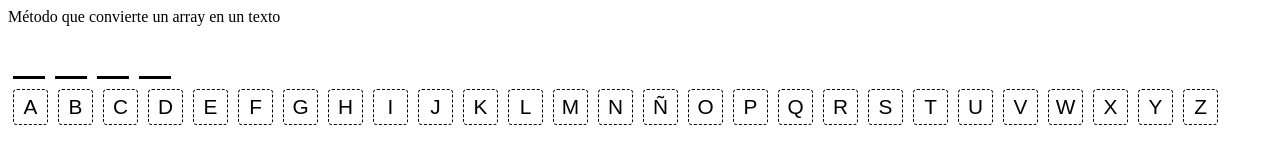
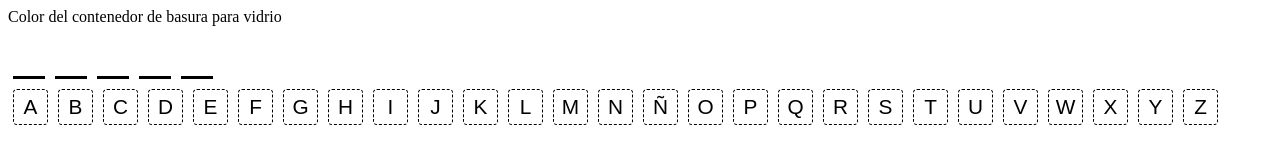
Before and after one commit to pattymicaelazurita/recicla, a React (Create React App) app: page /juego in a window 1280 px wide. Shown: the top 148 px of the page. Built offline with nearby package versions, Linux system fonts and the light colour scheme.

Commit message:
Alinear temática de reciclaje

```diff
--- a/src/assets/preguntas.js
+++ b/src/assets/preguntas.js
@@ -1,33 +1,30 @@
 export const PALABROS=[
     {
-        pregunta:"Método especial para recorrer array",
-        palabro:"FOREACH"
+        pregunta:"Residuos sólidos que han sido generados por el ser humanos",
+        palabro:"BASURA"
     }, {
-        pregunta:"Sustituto del condicional IF",
-        palabro:"SWITCH"
+        pregunta:"Reciclaje completo de materia orgánica",
+        palabro:"COMPOSTAJE"
     }, {
-        pregunta:"Apellido del programador creador de JavaScript",
-        palabro:"EICH"
+        pregunta:"Degradar el estado natural del medio ambiente",
+        palabro:"CONTAMINAR"
     }, {
-        pregunta:"Propiedad que permite crear contenido HTML en una caja",
-        palabro:"INNERHTML"
+        pregunta:"Color del contenedor de basura para papel y cartón",
+        palabro:"AZUL"
     }, {
-        pregunta:"Método que convierte un string en un array",
-        palabro:"SPLIT"
+        pregunta:"Color del contenedor de basura para vidrio",
+        palabro:"VERDE"
     }, {
-        pregunta:"Método que convierte un array en un texto",
-        palabro:"JOIN"
+        pregunta:"Elementos que no se encuentran compuestos por componentes orgánicos",
+        palabro:"INORGANICOS"
     }, {
-        pregunta:"Canal de Youtube que hay que suscribirse si o si",
-        palabro:"SOYJAB"
+        pregunta:"Disminuir el volumen de los productos",
+        palabro:"REDUCIR"
     }, {
-        pregunta:"Propiedad que cuenta el número de caracteres de un string",
-        palabro:"LENGTH"
+        pregunta:"Acción de dar un nuevo uso a un objeto que ha sido previamente utilizado",
+        palabro:"REUTILIZAR"
     }, {
-        pregunta:"Método que permite seleccionar una parte de un string",
-        palabro:"SUBSTRING"
-    }, {
-        pregunta:"Método que permite unir dos arrays en uno",
-        palabro:"CONCAT"
+        pregunta:"Fabricar productos nuevos en base a materiales obtenidos de otros usados",
+        palabro:"RECICLAR"
     }
 ];
```
